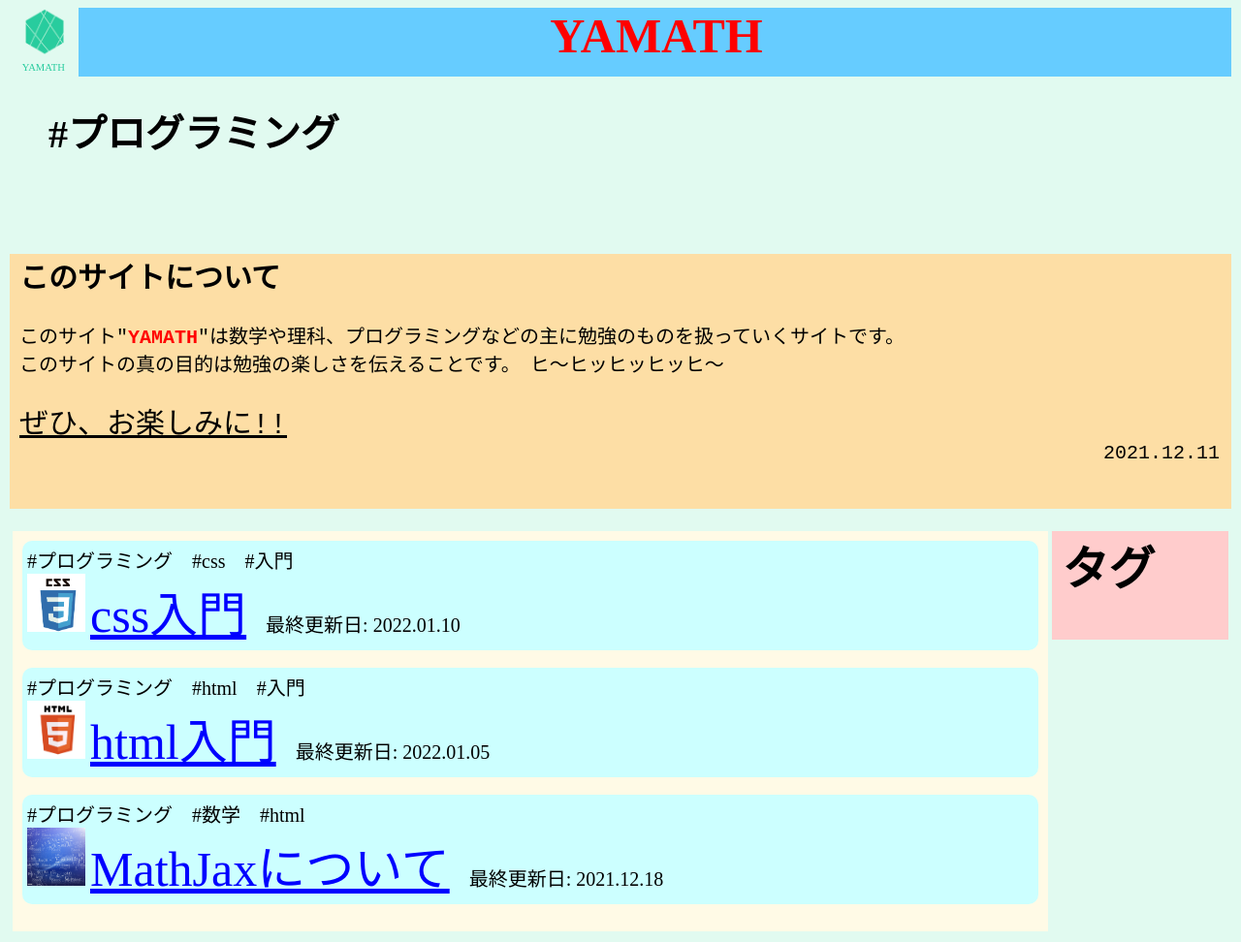
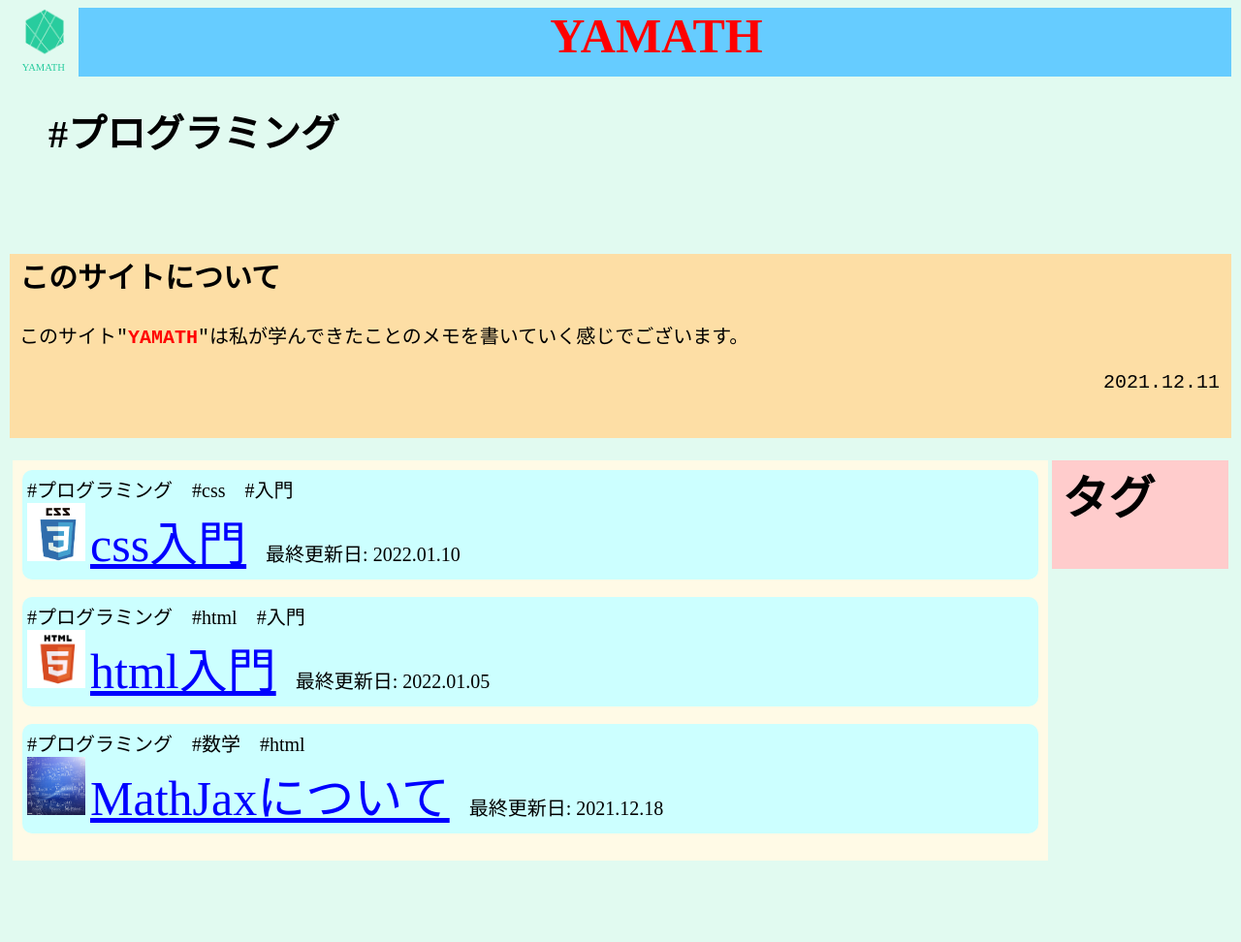
Before and after one commit to tiger-math/yamath, a Jekyll site: the page index.html, which Jekyll copies as it is, in a window 1280 px wide. Shown: the whole page at 97% size. Built offline with Jekyll 4.4.1, drawn with Linux system fonts in a browser that asks for light colours; after the commit the page ends 900 px from its top, so only the background shows below that.

Commit message:
Update index.html

```diff
--- a/index.html
+++ b/index.html
@@ -13,10 +13,8 @@
 <div class="explain">
   <h2>このサイトについて</h2>
   <pre>
-このサイト"<span class="yamath">YAMATH</span>"は数学や理科、プログラミングなどの主に勉強のものを扱っていくサイトです。
-このサイトの真の目的は勉強の楽しさを伝えることです。　ヒ〜ヒッヒッヒッヒ〜
+このサイト"<span class="yamath">YAMATH</span>"は私が学んできたことのメモを書いていく感じでございます。
 
-<span class="explain-end">ぜひ、お楽しみに!!</span>
 <div style="text-align:right;">2021.12.11 </div>
   </pre>
 </div>
```
